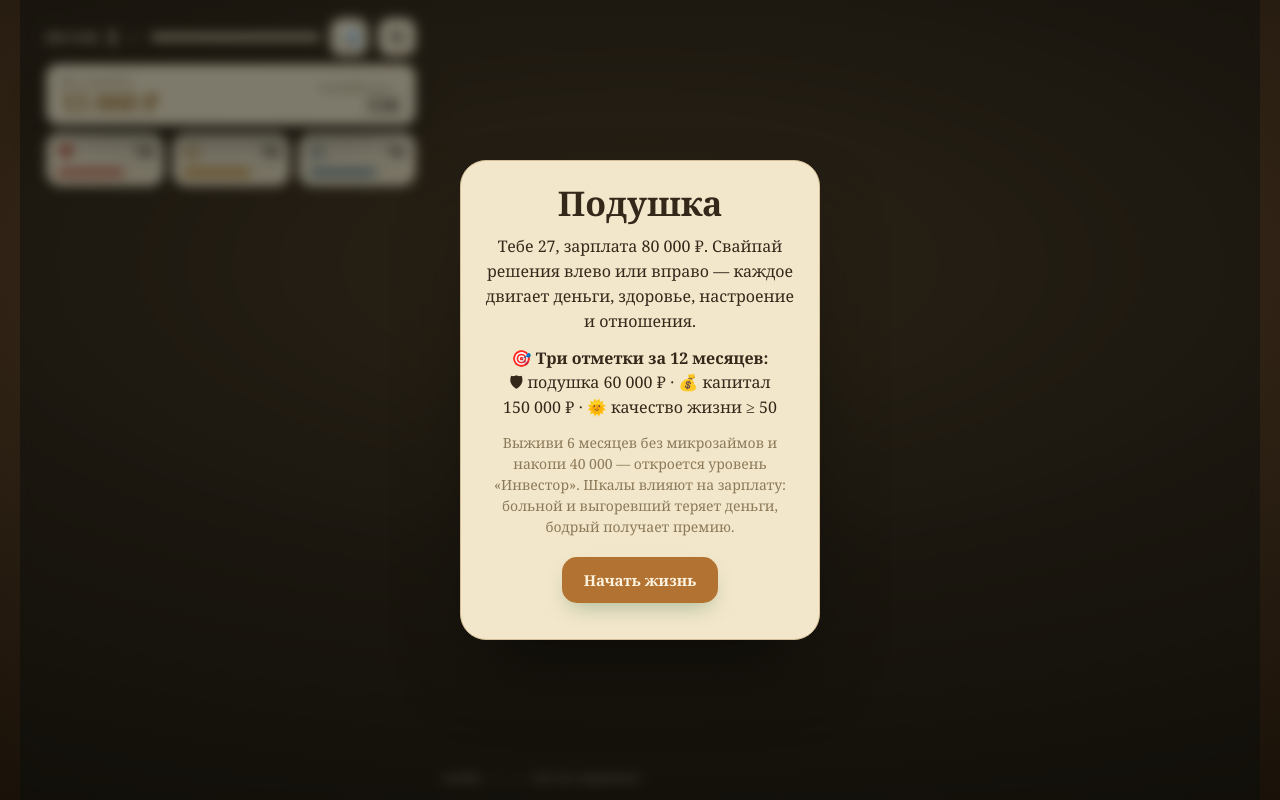
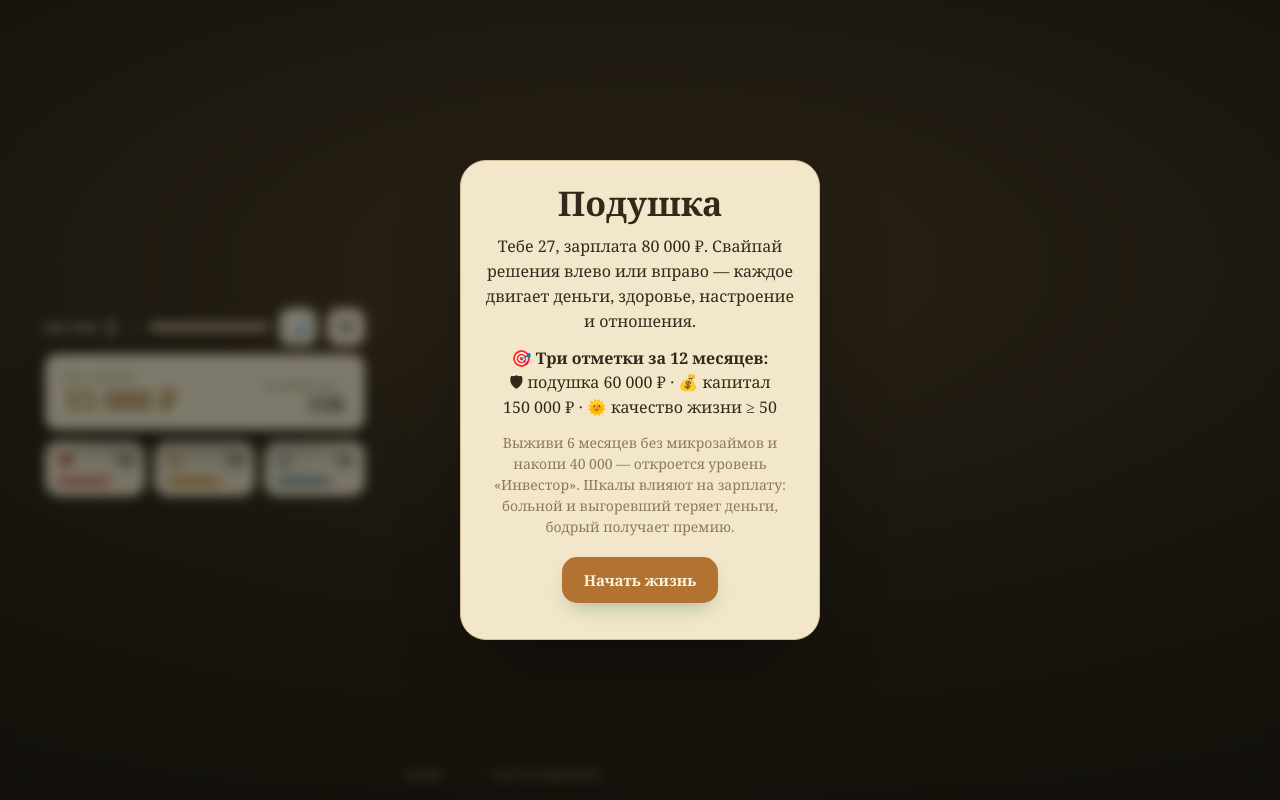
Before and after one commit to SudarikovAndrey/podushka-prototype, a plain HTML site: page index.html in a window 1280 px wide. Drawn offline with Linux system fonts and the light colour scheme; a script that the page names is missing.

Commit message:
Desktop layout variant A: centered left panel, assets in two columns, card centered; app stretches to viewport height

```diff
--- a/index.html
+++ b/index.html
@@ -270,15 +270,29 @@ html,body{overflow:hidden;height:100%;}
 @keyframes pr{0%{box-shadow:0 0 0 3px var(--bad),0 0 20px 4px var(--glow-left)}100%{box-shadow:0 0 0 10px transparent}}
 
 /* ==== Яндекс Игры: адаптив (в конце — чтобы перебивать базовые правила) ==== */
-/* широкий экран (десктоп, планшет в альбомной): две колонки, поле до края */
+/* широкий экран (десктоп, планшет в альбомной): панель слева + карточка по центру */
 @media (min-width:760px) and (min-aspect-ratio:1/1){
-  #app{display:grid!important;grid-template-columns:minmax(290px,370px) minmax(0,1fr)!important;grid-template-rows:auto auto minmax(0,1fr) auto!important;
-       column-gap:26px;align-content:start;width:100%;max-width:1240px;margin:0 auto;padding:18px 26px calc(14px + env(safe-area-inset-bottom))!important;}
-  .themebar{grid-column:1;grid-row:1;}
-  #hud{grid-column:1;grid-row:2;}
-  #table{grid-column:2;grid-row:1 / span 4;margin-top:0!important;}
-  .hint{grid-column:1;grid-row:4;position:static!important;align-self:end;text-align:left;margin-top:14px;}
-  .card{width:min(94%,400px);height:min(100%,600px);}
+  #app{display:grid!important;grid-template-columns:clamp(300px,25vw,380px) minmax(0,1fr)!important;grid-template-rows:minmax(0,1fr)!important;
+       column-gap:clamp(20px,3vw,44px);align-items:center;height:100%!important;width:100%;max-width:1320px;margin:0 auto;
+       padding:20px clamp(22px,3.5vw,52px) calc(16px + env(safe-area-inset-bottom))!important;}
+  /* левая панель: собственная колонка, центрирована по вертикали */
+  .themebar{grid-area:1/1;align-self:start;margin-bottom:0!important;}
+  #hud{grid-area:1/1;align-self:center;}
+  .hint{grid-area:1/1;align-self:end;position:static!important;text-align:left;padding-bottom:2px;}
+  /* панель дышит: крупнее деньги, активы в две колонки */
+  #hud .money{padding:14px 18px 13px;}
+  #hud .moneyVal{font-size:30px;}
+  #hud .capMini{font-size:21px;}
+  #hud .assetLine{grid-template-columns:1fr 1fr!important;gap:6px 8px!important;margin-top:11px;}
+  #hud .aChip{font-size:13px;padding:5px 10px;border-radius:9px;}
+  #hud .aChip b{font-size:14px;}
+  #hud .stats{margin-top:10px;gap:9px;}
+  #hud .meter{padding:9px 11px 10px;}
+  /* карточка — ровно по центру свободной зоны */
+  #table{grid-area:1/2;margin-top:0!important;min-height:0;align-self:stretch;}
+  .card{width:min(92%,420px);height:min(100%,600px);}
+  /* сообщения и листы остаются по центру всего экрана */
+  .ovl{padding:24px;}
 }
 </style>
 </head>
```
Also changed, not shown: podushka-prototype.html (+22 -8 lines).
